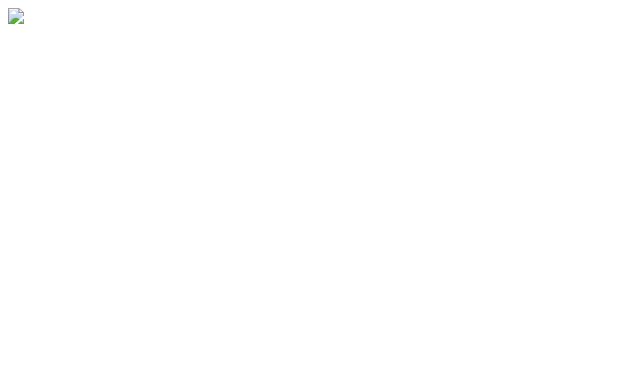
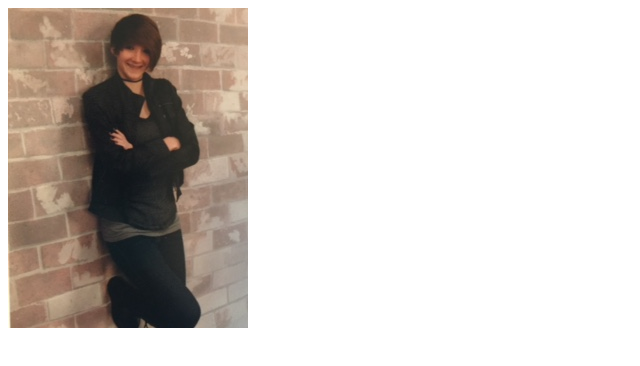
Before and after one commit to kat-ring/kat-ring.github.io, a plain HTML site: page index.html in a window 1280 px wide. Shown: the whole page, without its empty margins (0-640 px from the left). Drawn offline with Linux system fonts and the light colour scheme.

Commit message:
Update index.html

```diff
--- a/index.html
+++ b/index.html
@@ -3,7 +3,7 @@
 <html>
   <head>
     <body>
-      <img src="image1.JPG">
+      <img src="IMG_0016.JPG">
       <p></p>
     </body>
   </head>
```
